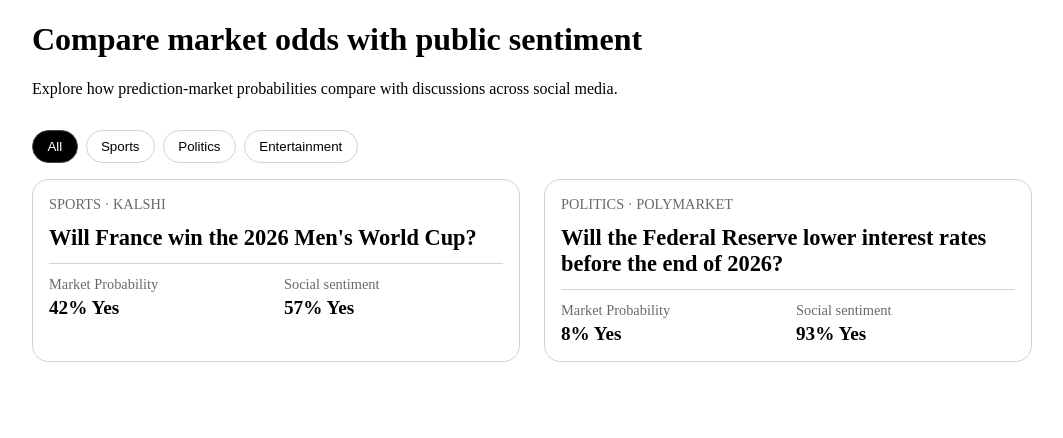
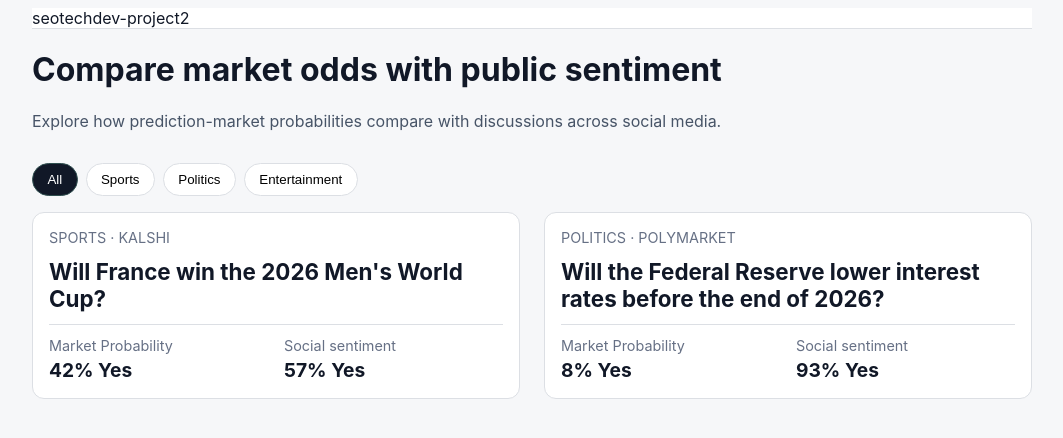
Before and after one commit to williamz06/seotechdev-project2, a Python web app: template templates/dashboard.html in a window 1280 px wide. Shown: the top 438 px of the page, without its empty margins (108-1171 px from the left). Run offline with Jinja, Linux system fonts and the light colour scheme; the template is opened without the code that fills it, so the values that code supplies are empty.

Commit message:
create a design language

```diff
--- a/static/css/style.css
+++ b/static/css/style.css
@@ -1,3 +1,30 @@
+:root {
+    --page-background: #f6f7f9;
+    --surface: #ffffff;
+    --text-primary: #111827;
+    --text-secondary: #475467;
+    --text-muted: #667085;
+    --border: #dcdfe4;
+    --accent: #111827;
+    --positive: #15803d;
+    --negative: #b91c1c;
+}
+
+p {
+    color: var(--text-secondary);
+}
+
+body {
+    background-color: var(--page-background);
+    color: var(--text-primary);
+    font-family: Inter, system-ui, -apple-system, BlinkMacSystemFont, "Segoe UI", sans-serif;
+}
+
+header {
+    background: var(--surface);
+    border-bottom: 1px solid var(--border);
+}
+
 main {
     max-width: 1000px;
     margin-left: auto;
@@ -12,16 +39,16 @@ main {
 }
 .category-filter {
     padding: 0.5rem 0.9rem;
-    border: 1px solid lightgray;
+    border: 1px solid var(--border);
     border-radius: 999px;
-    background-color: white;
+    background: var(--surface);
     cursor: pointer;
 }
 
 .category-filter--active {
-    background-color: black;
+    background: var(--accent);
+    color: white;
     border-color: darkslategray;
-    color: white;
 }
 
 .category-filter:not(.category-filter--active):hover {
@@ -36,10 +63,10 @@ main {
 }
 
 .event-card {
-    background-color: white;
+    background: var(--surface);
+    border: 1px solid var(--border);
     padding: 1rem;
-    border: 1px solid lightgray;
-    border-radius: 1rem;
+    border-radius: 0.75rem;
     width: 100%;
     height: 100%;
     box-sizing: border-box;
@@ -50,7 +77,7 @@ main {
 
 .event-card__metadata {
     margin: 0;
-    color: dimgray;
+    color: var(--text-muted);
     font-size: 0.9rem;
     text-transform: uppercase;
 }
@@ -65,7 +92,7 @@ main {
     gap: 1rem;
     justify-content: space-between;
     align-items: flex-start;
-    border-top: 1px solid lightgray;
+    border-top: 1px solid var(--border);
     padding-top: 0.75rem;
 }
 
@@ -80,7 +107,7 @@ main {
 .comparison-item p {
     margin: 0;
     font-size: 0.9rem;
-    color: dimgray;
+    color: var(--text-muted);
 }
 
 .comparison-item strong {
--- a/templates/dashboard.html
+++ b/templates/dashboard.html
@@ -6,8 +6,8 @@
     <link rel="stylesheet" href="../static/css/style.css">
 </head>
 <body>
-  <header></header>
   <main>
+    <header>seotechdev-project2</header>
     <h1>Compare market odds with public sentiment</h1>
     <p>
       Explore how prediction-market probabilities compare with discussions across social media.
```
